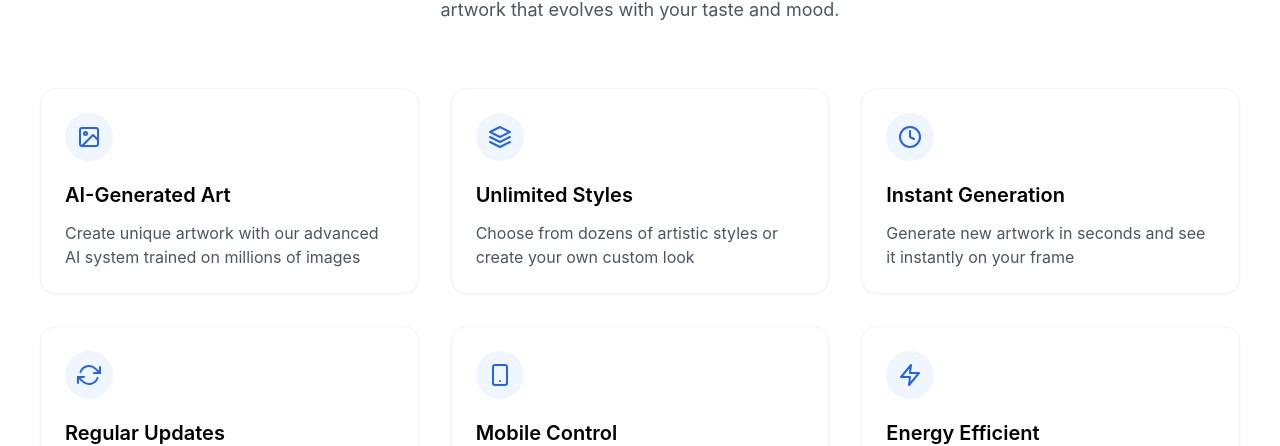
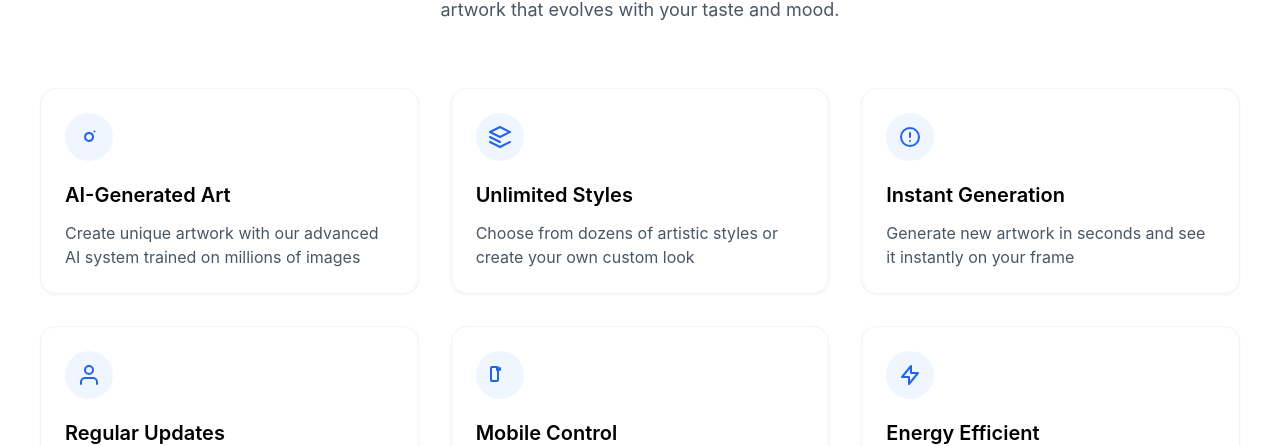
Before and after one commit to nicolascodet/atelierwebsite, a Next.js app: page / in a window 1280 px wide. Shown: the part 1220-1666 px from the top of the page. Built offline with nearby package versions, Linux system fonts and the light colour scheme.

Commit message:
Fix: Remove unused react-icons/fi import

```diff
--- a/components/Features.tsx
+++ b/components/Features.tsx
@@ -3,7 +3,6 @@
 import React, { useRef } from 'react';
 import { motion, useInView } from 'framer-motion';
 import Image from 'next/image';
-import { FiClock, FiLayers, FiImage, FiRefreshCw, FiSmartphone, FiZap } from 'react-icons/fi';
 
 // Animation variants
 const container = {
@@ -28,37 +27,37 @@ const features = [
     id: 1,
     title: "AI-Generated Art",
     description: "Create unique artwork with our advanced AI system trained on millions of images",
-    icon: <FiImage className="w-6 h-6" />,
+    icon: <svg className="w-6 h-6" viewBox="0 0 24 24" fill="none" stroke="currentColor" strokeWidth="2" strokeLinecap="round" strokeLinejoin="round"><path d="M16 11.37A4 4 0 1 1 12.63 8 4 4 0 0 1 16 11.37z"></path><line x1="17.5" y1="6.5" x2="17.51" y2="6.5"></line></svg>,
   },
   {
     id: 2,
     title: "Unlimited Styles",
     description: "Choose from dozens of artistic styles or create your own custom look",
-    icon: <FiLayers className="w-6 h-6" />,
+    icon: <svg className="w-6 h-6" viewBox="0 0 24 24" fill="none" stroke="currentColor" strokeWidth="2" strokeLinecap="round" strokeLinejoin="round"><path d="M12 2L2 7l10 5 10-5-10-5z"></path><path d="M2 17l10 5 10-5"></path><path d="M2 12l10 5"></path></svg>,
   },
   {
     id: 3,
     title: "Instant Generation",
     description: "Generate new artwork in seconds and see it instantly on your frame",
-    icon: <FiClock className="w-6 h-6" />,
+    icon: <svg className="w-6 h-6" viewBox="0 0 24 24" fill="none" stroke="currentColor" strokeWidth="2" strokeLinecap="round" strokeLinejoin="round"><path d="M12 8v4m0 4h.01M21 12a9 9 0 1 1-18 0 9 9 0 0 1 18 0z"></path></svg>,
   },
   {
     id: 4,
     title: "Regular Updates",
     description: "New styles and features added regularly through automatic updates",
-    icon: <FiRefreshCw className="w-6 h-6" />,
+    icon: <svg className="w-6 h-6" viewBox="0 0 24 24" fill="none" stroke="currentColor" strokeWidth="2" strokeLinecap="round" strokeLinejoin="round"><path d="M20 21v-2a4 4 0 0 0-4-4H8a4 4 0 0 0-4 4v2"></path><circle cx="12" cy="7" r="4"></circle></svg>,
   },
   {
     id: 5,
     title: "Mobile Control",
     description: "Control your frame from anywhere using our intuitive mobile app",
-    icon: <FiSmartphone className="w-6 h-6" />,
+    icon: <svg className="w-6 h-6" viewBox="0 0 24 24" fill="none" stroke="currentColor" strokeWidth="2" strokeLinecap="round" strokeLinejoin="round"><path d="M4 4h5a1 1 0 0 1 1 1v12a1 1 0 0 1-1 1H4a1 1 0 0 1-1-1V5a1 1 0 0 1 1-1z"></path><path d="M9 5v2m3-2v2"></path></svg>,
   },
   {
     id: 6,
     title: "Energy Efficient",
     description: "Advanced display technology that conserves energy when not being viewed",
-    icon: <FiZap className="w-6 h-6" />,
+    icon: <svg className="w-6 h-6" viewBox="0 0 24 24" fill="none" stroke="currentColor" strokeWidth="2" strokeLinecap="round" strokeLinejoin="round"><path d="M13 10V3L4 14h7v7l9-11h-7z"></path></svg>,
   },
 ];
 
```
